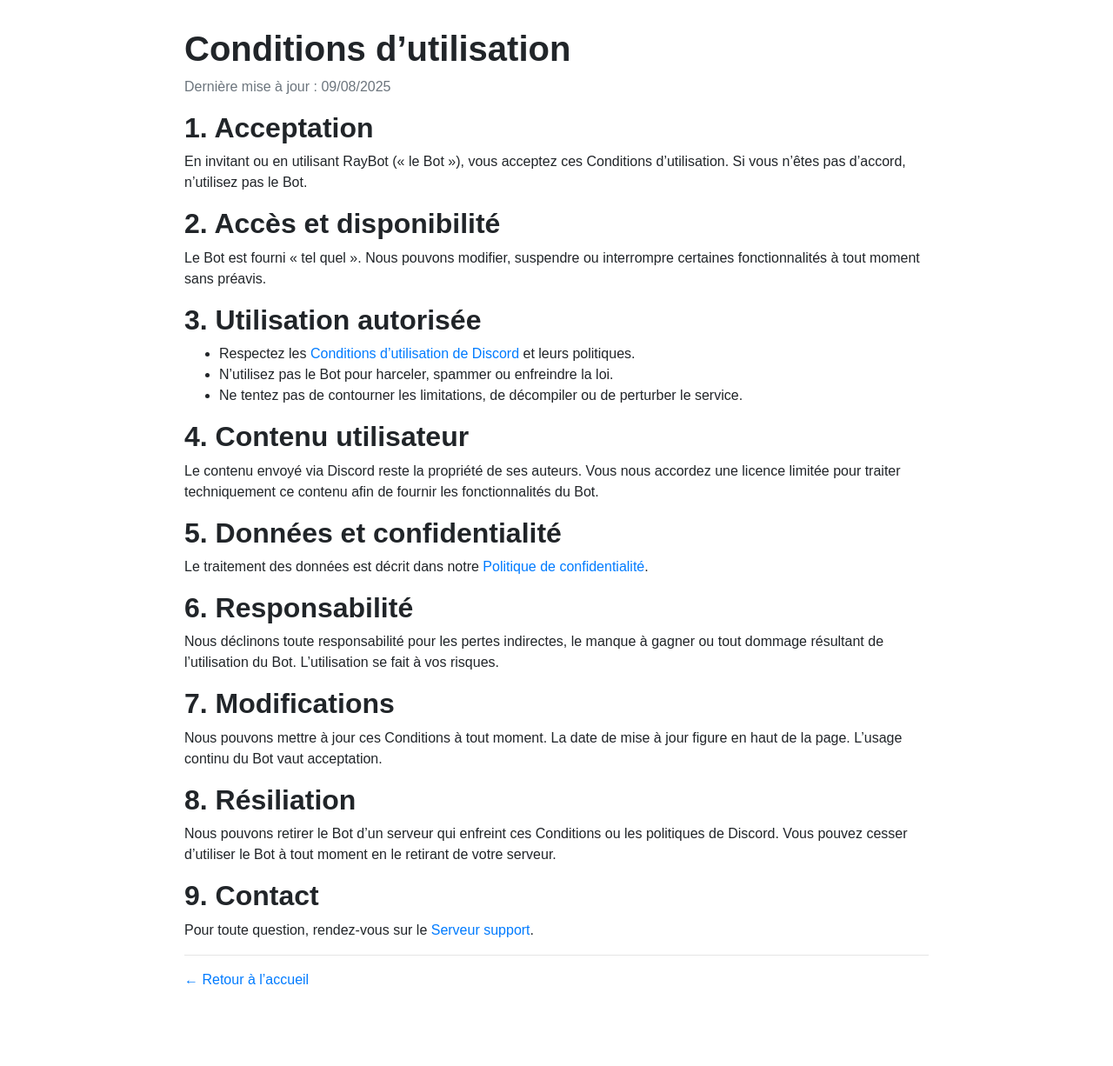
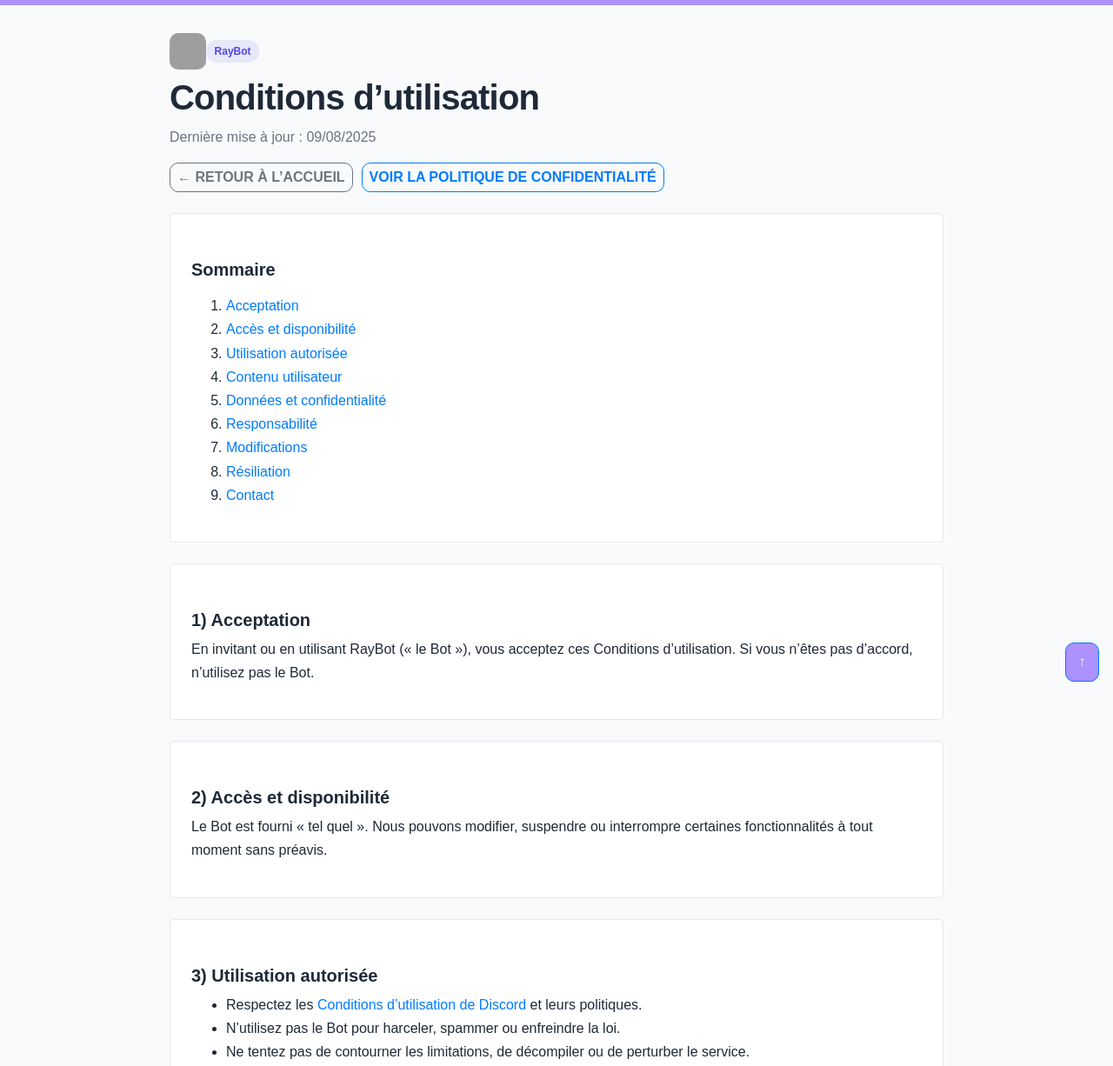
Before and after one commit to Rayzeal24/Raybot-Site, a plain HTML site: page terms.html in a window 1280 px wide. Shown: the top 1226 px of the page at 87% size. Before the commit the page ends 1187 px from the top, so only its background shows below. Drawn offline with Linux system fonts and the light colour scheme; files that its build step writes are made by us from their sources; grey boxes are pictures that could not be loaded.

Commit message:
terms.html

```diff
--- a/terms.html
+++ b/terms.html
@@ -4,47 +4,164 @@
   <meta charset="UTF-8" />
   <meta name="viewport" content="width=device-width, initial-scale=1" />
   <title>Conditions d’utilisation — RayBot</title>
-  <link rel="stylesheet" href="css/bootstrap.min.css" />
-  <style> body{padding:32px; max-width:920px; margin:0 auto; font-family: Poppins, Arial, sans-serif;} h1,h2{font-weight:800;} .muted{color:#6c757d;} </style>
+
+  <!-- SEO / Open Graph -->
+  <meta name="description" content="Conditions d’utilisation de RayBot : règles d'accès, utilisation autorisée, responsabilité et contact." />
+  <meta property="og:title" content="Conditions d’utilisation — RayBot" />
+  <meta property="og:description" content="Lisez les conditions d’utilisation de RayBot avant de l’utiliser sur votre serveur Discord." />
+  <meta property="og:type" content="website" />
+  <link rel="icon" href="https://cdn.discordapp.com/avatars/1401275433164472421/fc4bb079b3a4e560281ad9c8d6275345.png?size=128" />
+
+  <!-- Styles -->
+  <link rel="stylesheet" href="bootstrap.min.css" />
+  <link rel="stylesheet" href="main.css" />
+
+  <style>
+    :root {
+      --txt: #1f2937;
+      --muted: #6b7280;
+      --card: #ffffff;
+      --border: #e5e7eb;
+      --accent: #4f46e5;
+      --bg: #f8fafc;
+    }
+    @media (prefers-color-scheme: dark){
+      :root{
+        --txt:#e5e7eb; --muted:#9ca3af; --card:#0b1220; --border:#1f2a44; --accent:#818cf8; --bg:#060b18;
+      }
+    }
+    body{ background:var(--bg); color:var(--txt); font-family:Poppins, system-ui, -apple-system, Segoe UI, Roboto, "Helvetica Neue", Arial; }
+    .container-narrow{ max-width: 920px; }
+    .page{ padding: 32px 20px 48px; }
+    .card{ background:var(--card); border:1px solid var(--border); border-radius: 14px; box-shadow: 0 4px 16px rgba(0,0,0,.04); }
+    .card .card-body{ padding: 24px; }
+    h1{ font-weight:800; letter-spacing:-.02em; }
+    h2{ font-weight:800; font-size:1.25rem; margin-top:1.75rem; }
+    p, li{ line-height: 1.7; }
+    .muted{ color: var(--muted); }
+    .toc a{ text-decoration:none; }
+    .badge-soft{ background: rgba(79,70,229,.1); color:#4f46e5; border-radius:999px; padding:.25rem .6rem; font-size:.75rem; font-weight:700; }
+    .top-links{ display:flex; gap:10px; flex-wrap:wrap; }
+    .top-links a{ text-decoration: none; }
+    .footer-links{ margin-top: 12px; font-size:.95rem; }
+    .backtop{ position:fixed; right:16px; bottom:16px; border-radius:999px; padding:.6rem .9rem; }
+  </style>
 </head>
 <body>
-  <h1>Conditions d’utilisation</h1>
-  <p class="muted">Dernière mise à jour : <span id="d"></span></p>
+  <main class="page">
+    <div class="container container-narrow">
 
-  <h2>1. Acceptation</h2>
+      <!-- Header -->
+      <header class="mb-4">
+        <div class="d-flex align-items-center gap-3 mb-2">
+          <img src="https://cdn.discordapp.com/avatars/1401275433164472421/fc4bb079b3a4e560281ad9c8d6275345.png?size=128" width="42" height="42" style="border-radius:10px" alt="RayBot">
+          <span class="badge-soft">RayBot</span>
+        </div>
+        <h1 class="mb-2">Conditions d’utilisation</h1>
+        <p class="muted">Dernière mise à jour : <span id="lastUpdate"></span></p>
+        <div class="top-links">
+          <a class="btn btn-outline-secondary btn-sm" href="index.html">← Retour à l’accueil</a>
+          <a class="btn btn-outline-primary btn-sm" href="privacy.html">Voir la Politique de confidentialité</a>
+        </div>
+      </header>
+
+      <!-- Sommaire -->
+      <div class="card mb-4">
+        <div class="card-body">
+          <h2 class="mb-3">Sommaire</h2>
+          <ol class="toc">
+            <li><a href="#accept">Acceptation</a></li>
+            <li><a href="#access">Accès et disponibilité</a></li>
+            <li><a href="#use">Utilisation autorisée</a></li>
+            <li><a href="#content">Contenu utilisateur</a></li>
+            <li><a href="#privacy">Données et confidentialité</a></li>
+            <li><a href="#liability">Responsabilité</a></li>
+            <li><a href="#changes">Modifications</a></li>
+            <li><a href="#termination">Résiliation</a></li>
+            <li><a href="#contact">Contact</a></li>
+          </ol>
+        </div>
+      </div>
+
+      <!-- Sections -->
+      <section id="accept" class="card mb-4">
+        <div class="card-body">
+          <h2>1) Acceptation</h2>
           <p>En invitant ou en utilisant RayBot (« le Bot »), vous acceptez ces Conditions d’utilisation. Si vous n’êtes pas d’accord, n’utilisez pas le Bot.</p>
+        </div>
+      </section>
 
-  <h2>2. Accès et disponibilité</h2>
+      <section id="access" class="card mb-4">
+        <div class="card-body">
+          <h2>2) Accès et disponibilité</h2>
           <p>Le Bot est fourni « tel quel ». Nous pouvons modifier, suspendre ou interrompre certaines fonctionnalités à tout moment sans préavis.</p>
+        </div>
+      </section>
 
-  <h2>3. Utilisation autorisée</h2>
+      <section id="use" class="card mb-4">
+        <div class="card-body">
+          <h2>3) Utilisation autorisée</h2>
           <ul>
             <li>Respectez les <a href="https://discord.com/terms" target="_blank" rel="noopener">Conditions d’utilisation de Discord</a> et leurs politiques.</li>
             <li>N’utilisez pas le Bot pour harceler, spammer ou enfreindre la loi.</li>
             <li>Ne tentez pas de contourner les limitations, de décompiler ou de perturber le service.</li>
           </ul>
+        </div>
+      </section>
 
-  <h2>4. Contenu utilisateur</h2>
+      <section id="content" class="card mb-4">
+        <div class="card-body">
+          <h2>4) Contenu utilisateur</h2>
           <p>Le contenu envoyé via Discord reste la propriété de ses auteurs. Vous nous accordez une licence limitée pour traiter techniquement ce contenu afin de fournir les fonctionnalités du Bot.</p>
+        </div>
+      </section>
 
-  <h2>5. Données et confidentialité</h2>
+      <section id="privacy" class="card mb-4">
+        <div class="card-body">
+          <h2>5) Données et confidentialité</h2>
           <p>Le traitement des données est décrit dans notre <a href="privacy.html">Politique de confidentialité</a>.</p>
+        </div>
+      </section>
 
-  <h2>6. Responsabilité</h2>
+      <section id="liability" class="card mb-4">
+        <div class="card-body">
+          <h2>6) Responsabilité</h2>
           <p>Nous déclinons toute responsabilité pour les pertes indirectes, le manque à gagner ou tout dommage résultant de l’utilisation du Bot. L’utilisation se fait à vos risques.</p>
+        </div>
+      </section>
 
-  <h2>7. Modifications</h2>
+      <section id="changes" class="card mb-4">
+        <div class="card-body">
+          <h2>7) Modifications</h2>
           <p>Nous pouvons mettre à jour ces Conditions à tout moment. La date de mise à jour figure en haut de la page. L’usage continu du Bot vaut acceptation.</p>
+        </div>
+      </section>
 
-  <h2>8. Résiliation</h2>
+      <section id="termination" class="card mb-4">
+        <div class="card-body">
+          <h2>8) Résiliation</h2>
           <p>Nous pouvons retirer le Bot d’un serveur qui enfreint ces Conditions ou les politiques de Discord. Vous pouvez cesser d’utiliser le Bot à tout moment en le retirant de votre serveur.</p>
+        </div>
+      </section>
 
-  <h2>9. Contact</h2>
+      <section id="contact" class="card">
+        <div class="card-body">
+          <h2>9) Contact</h2>
           <p>Pour toute question, rendez-vous sur le <a href="https://discord.gg/DM2bEGXCMm" target="_blank" rel="noopener">Serveur support</a>.</p>
+          <div class="footer-links">
+            <a href="index.html">← Retour à l’accueil</a> ·
+            <a href="#top" onclick="window.scrollTo({top:0,behavior:'smooth'})">Haut de page ↑</a>
+          </div>
+        </div>
+      </section>
 
-  <hr />
-  <p><a href="index.html">← Retour à l’accueil</a></p>
+    </div>
+  </main>
 
-  <script>document.getElementById('d').textContent = new Date().toLocaleDateString('fr-FR');</script>
+  <button class="btn btn-primary backtop" title="Haut" onclick="window.scrollTo({top:0,behavior:'smooth'})">↑</button>
+
+  <script>
+    document.getElementById('lastUpdate').textContent = new Date().toLocaleDateString('fr-FR');
+  </script>
 </body>
 </html>
```
Lines whose indentation alone changed are shown as unchanged.
